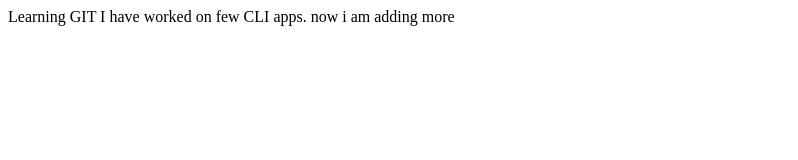
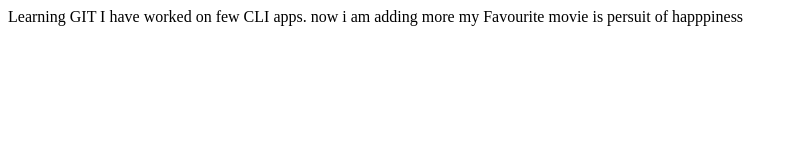
Before and after one commit to ThisSahil/myPortfolio, a plain HTML site: page index.html in a window 1280 px wide. Shown: the whole page, without its empty margins (0-798 px from the left). Drawn offline with Linux system fonts and the light colour scheme.

Commit message:
update: added my fav movie

```diff
--- a/index.html
+++ b/index.html
@@ -14,6 +14,7 @@
 
     I have worked on few CLI apps. now i am adding more
 
+    my Favourite movie is persuit of happpiness
 </body>
 
 </html>
```
